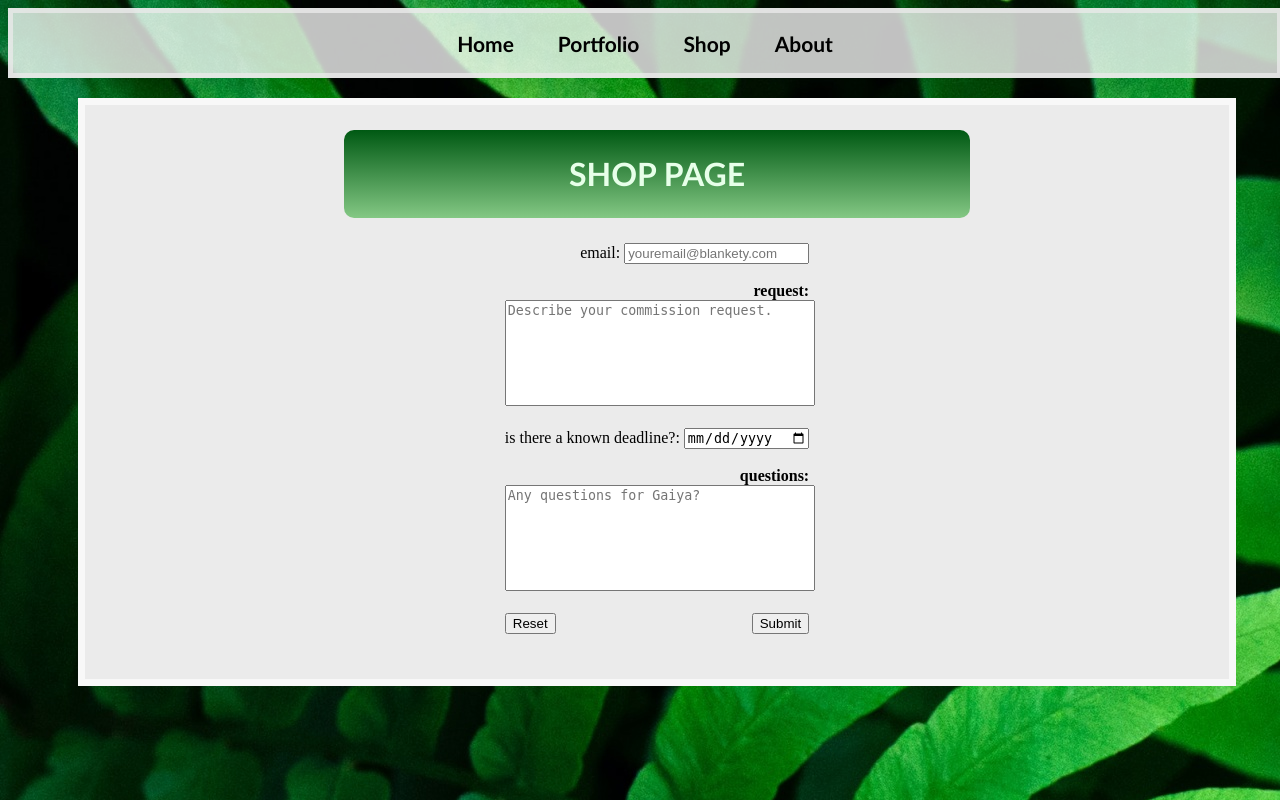
After one commit to truxxon/truxxon.github.io, a Flask app: template website/templates/login.html in a window 1280 px wide. The commit adds this page. Run offline with Flask 3, Linux system fonts and the light colour scheme; the template is opened without the code that fills it, so the values that code supplies are empty.

Commit message:
added big buddy to base html, made login page (copy of shop)

```diff
--- a/website/templates/about.html
+++ b/website/templates/about.html
@@ -3,9 +3,6 @@
 {% block title %}Shop - My Website{% endblock %}
 
 {% block content %}
-
-
-    <div class="big_buddy">
         <div class="header">
         <h1>ABOUT PAGE</h1>
     </div>
@@ -27,7 +24,6 @@
         </div>
     </div>
 
-    </div>
 
 
 
--- a/website/templates/base.html
+++ b/website/templates/base.html
@@ -20,7 +20,9 @@
 
     <!-- Main Content Block (Will be replaced by child templates) -->
     <main>
-        {% block content %}{% endblock %}
+        <div class="big_buddy">
+            {% block content %}{% endblock %}
+        </div>
     </main>
 
     <!-- JavaScript -->
--- a/website/templates/home.html
+++ b/website/templates/home.html
@@ -4,7 +4,6 @@
 
 {% block content %}
 
-    <div class="big_buddy">
         <div class="header">
             <h1>HOME PAGE</h1>
         </div>
@@ -17,5 +16,4 @@
                 Lorem ipsum dolor sit amet consectetur adipisicing elit. Iste illum sed, nostrum enim harum ea incidunt repellendus corporis, hic inventore nisi quos aliquam explicabo eligendi excepturi exercitationem sequi rerum atLorem ipsum dolor sit amet consectetur adipisicing elit. Iste illum sed, nostrum enim harum ea incidunt repellendus corporis, hic inventore nisi quos aliquam explicabo eligendi excepturi exercitationem sequi rerum at Lorem ipsum dolor sit amet consectetur adipisicing elit. Iste illum sed, nostrum enim harum ea incidunt repellendus corporis, hic inventore nisi quos aliquam explicabo eligendi excepturi exercitationem sequi rerum at
             </p>
         </div>
-    </div>
 {% endblock %}
--- /dev/null
+++ b/website/templates/login.html
@@ -0,0 +1,45 @@
+{% extends "base.html" %}
+{% block title %}Shop-My Website{% endblock %}
+
+
+    {% block content %}
+
+    <div class="header">
+        <h1>SHOP PAGE</h1>
+    </div>
+    <!-- <div class="image-container">
+        <img src="{{ url_for('static', filename='images/depositphotos_38143799-stock-photo-e-commerce-shopping-cart-with.jpg') }}" alt="Image">
+    </div> -->
+    <div class="text-container">
+        <div class="form-container">
+            <form action="/shop" method="POST">
+                {{ form.hidden_tag() }}  <!-- ✅ CSRF Token -->
+                <div>
+                    <label for="email">email:</label>
+                    <input type="email" id="email" name="email" placeholder="youremail@blankety.com" required>
+                </div>
+                <br>
+                <div>
+                    <label for="request"><strong>request:</strong></label>
+                    <textarea type="text" id="request" name="request" placeholder="Describe your commission request." wrap="hard" rows="5"></textarea>
+                </div>
+                <br>
+                <div>
+                    <label for="deadline">is there a known deadline?:</label>
+                    <input type="date" id="deadline" name="deadline" required>
+                </div>
+                <br>
+                <div>
+                    <label for="questions" id="question_label"><strong>questions:</strong></label>
+                    <textarea type="text" id="questions" name="questions" placeholder="Any questions for Gaiya?" wrap="hard" rows="5"></textarea>
+                </div>
+                <br>
+                <div class="form-buttons">
+                    <button type="reset" class="reset-btn">Reset</button>
+                    <button type="submit" class="submit-btn">Submit</button>
+                </div>
+            </form>
+        </div>
+    </div>
+
+    {% endblock %}
--- a/website/templates/portfolio.html
+++ b/website/templates/portfolio.html
@@ -3,8 +3,6 @@
 {% block title %}Portfolio- My Website{% endblock %}
 
 {% block content %}
-
-    <div class="big_buddy">
         <div class="header">
         <h1>PORTFOLIO PAGE</h1>
     </div>
@@ -27,6 +25,5 @@
     <div class="text-container">
         <p><a href="{{ url_for('views.portfolio_add')}}">ADDDDD</a></p>
     </div>
-    </div>
 
     {% endblock %}
--- a/website/templates/portfolio_add.html
+++ b/website/templates/portfolio_add.html
@@ -3,7 +3,6 @@
 {% block title %}Add Portfolio - My Website{% endblock %}
 
 {% block content %}
-    <div class="big_buddy">
     <div class="header"><h1>Add New Portfolio Item</h1></div>
 
     <!-- Form Start -->
@@ -35,5 +34,4 @@
             <button type="submit" class="submit-btn">Submit</button>
         </div>
     </form>
-    </div>
 {% endblock %}
--- a/website/templates/shop.html
+++ b/website/templates/shop.html
@@ -4,7 +4,6 @@
 
     {% block content %}
 
-    <div class="big_buddy">
         <div class="header">
             <h1>SHOP PAGE</h1>
         </div>
@@ -42,6 +41,5 @@
                 </form>
             </div>
         </div>
-    </div>
 
     {% endblock %}
```
Lines whose indentation alone changed are shown as unchanged.
